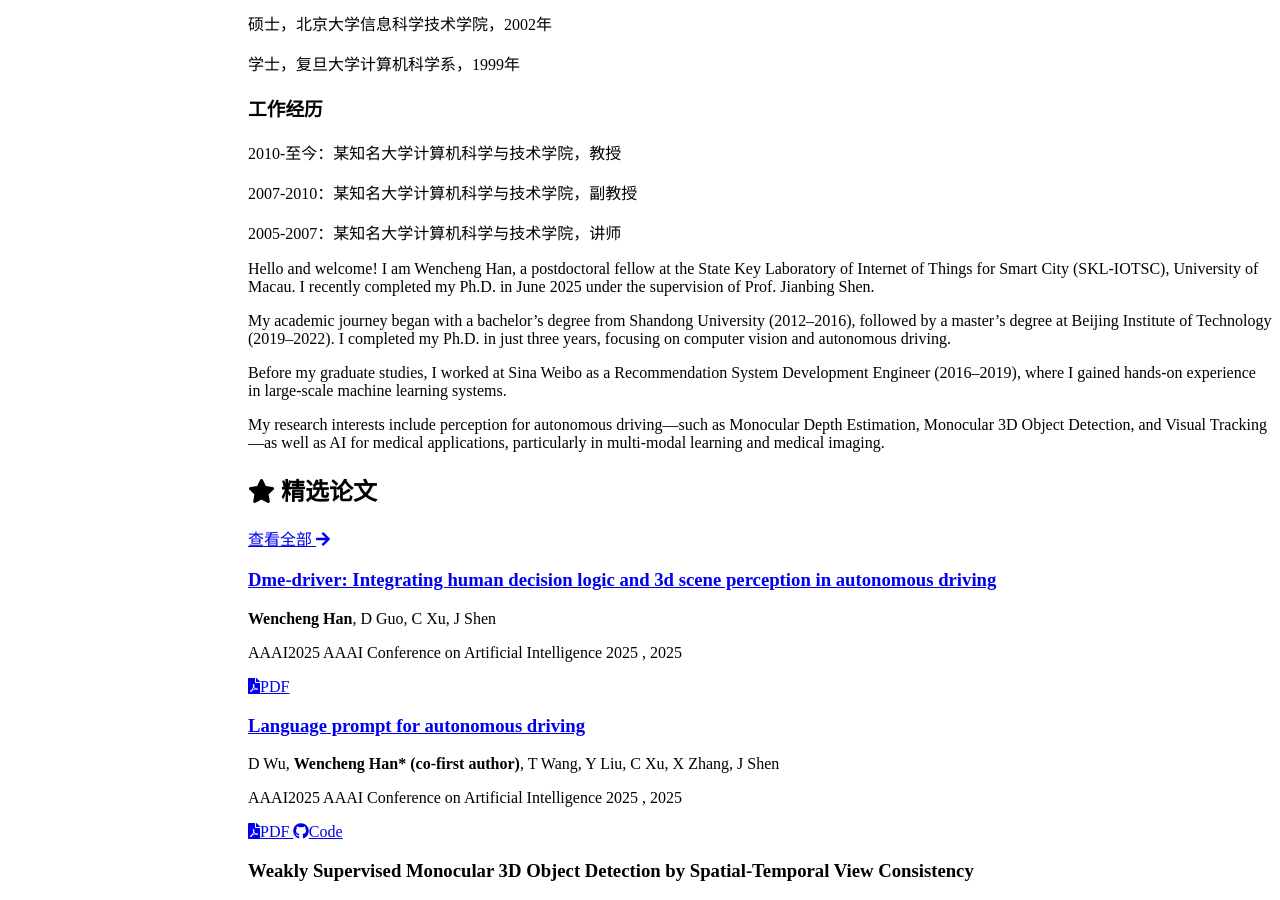
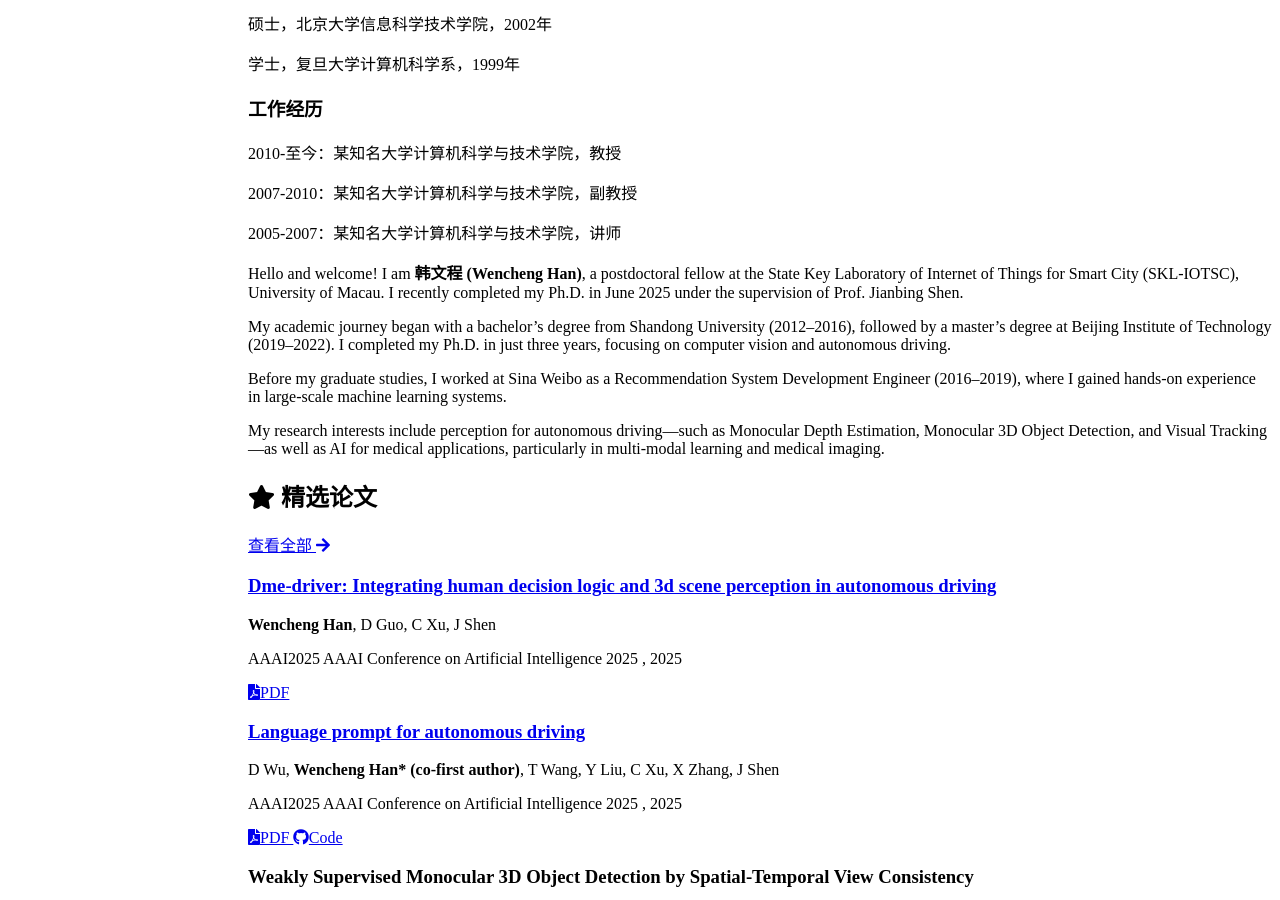
Before and after one commit to wencheng256/wencheng256.github.io, a Jekyll site: the page built from index.md, in a window 1280 px wide and 900 px high, scrolled down 975 px. Built offline with Jekyll 4.4.1, drawn with Linux system fonts in a browser that asks for light colours; nearby versions of some CDN libraries; a style sheet for code colours, icons or effects is not loaded.

Commit message:
更新首页内容中的名字格式

```diff
--- a/index.md
+++ b/index.md
@@ -38,7 +38,7 @@ honors:
     year: "2019"
 ---
 
-Hello and welcome! I am Wencheng Han, a postdoctoral fellow at the State Key Laboratory of Internet of Things for Smart City (SKL-IOTSC), University of Macau. I recently completed my Ph.D. in June 2025 under the supervision of Prof. Jianbing Shen.
+Hello and welcome! I am **韩文程 (Wencheng Han)**, a postdoctoral fellow at the State Key Laboratory of Internet of Things for Smart City (SKL-IOTSC), University of Macau. I recently completed my Ph.D. in June 2025 under the supervision of Prof. Jianbing Shen.
 
 My academic journey began with a bachelor's degree from Shandong University (2012–2016), followed by a master's degree at Beijing Institute of Technology (2019–2022). I completed my Ph.D. in just three years, focusing on computer vision and autonomous driving.
 
```
